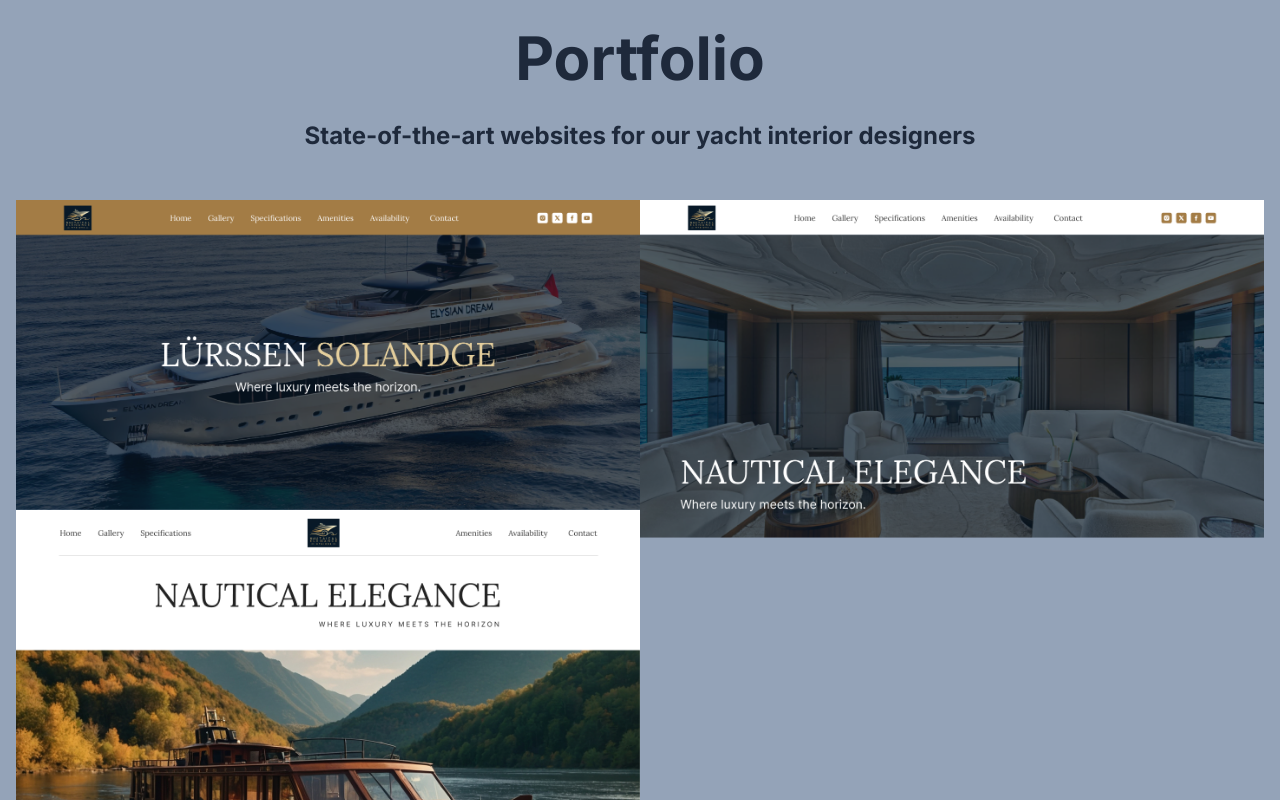
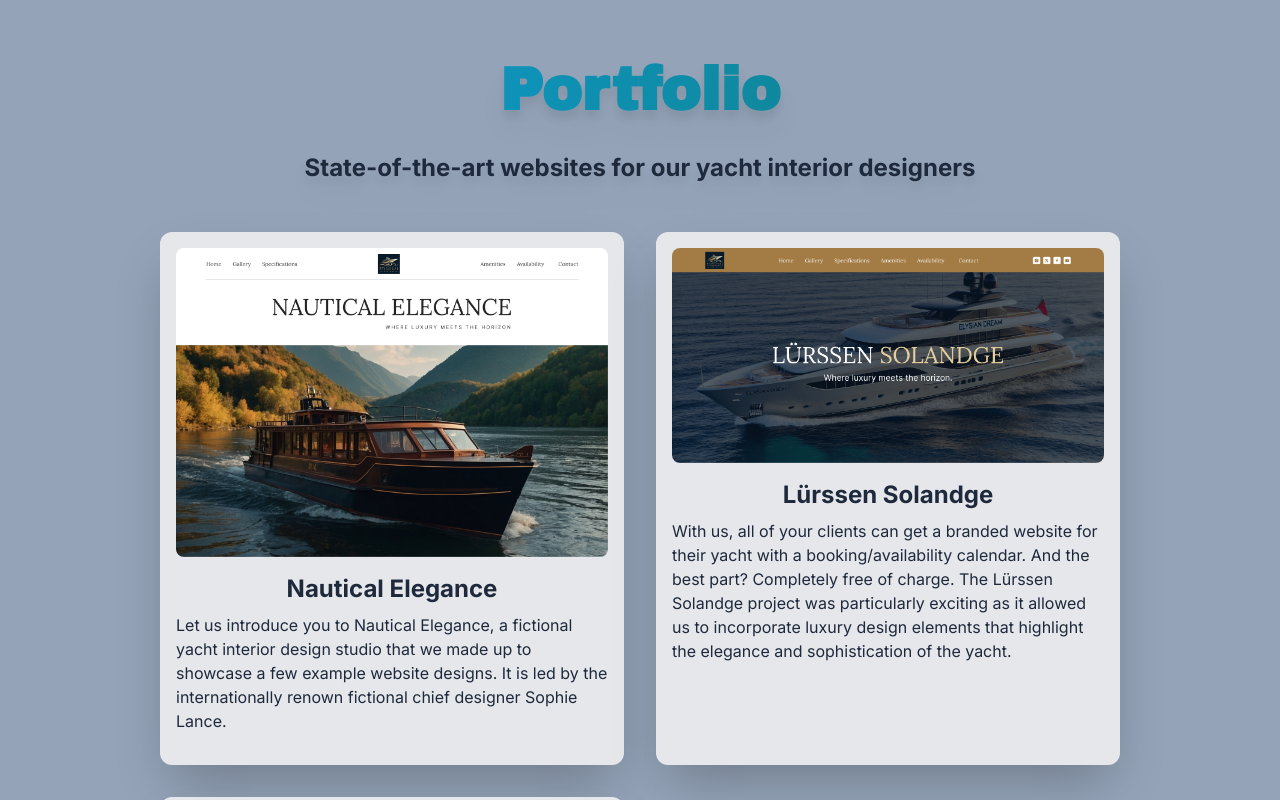
Before and after one commit to jakobnunnendorf/bluewater-interiors, a Next.js app in the folder web-app/: page / in a window 1280 px wide. Shown: the part 900-1700 px from the top of the page. Built offline with nearby package versions, Linux system fonts and the light colour scheme.

Commit message:
style(Portfolio.tsx): make nice

```diff
--- a/web-app/app/HomePageComponents/Portfolio/Card.tsx
+++ b/web-app/app/HomePageComponents/Portfolio/Card.tsx
@@ -1,10 +1,11 @@
-import React from 'react';
+import React from "react";
 import Image from "next/image";
 
-function Card({src, alt}: {src: string, alt:string}) {
+function Card({ src, alt }: { src: string; alt: string }) {
   return (
-        <figure className="relative w-full ">
+    <figure className="relative w-full">
       <Image
+        className="rounded-lg"
         sizes="100vw"
         style={{
           width: "100%",
--- a/web-app/app/HomePageComponents/Portfolio/Grid.tsx
+++ b/web-app/app/HomePageComponents/Portfolio/Grid.tsx
@@ -3,22 +3,69 @@ import Card from "@/app/HomePageComponents/Portfolio/Card";
 
 function Grid() {
   return (
-    <div className="flex h-full w-full px-4 py-12">
-      <div className="h-fit w-1/2">
-        <Card
-          src="/portfolio/pf1.png"
-          alt="Website of the Lürssen Solandge luxury yacht"
+    <div className="grid h-fit w-fit grid-rows-3 gap-8 px-6 py-12 md:grid-cols-2 md:grid-rows-none md:px-40">
+      {articles.map((article, index) => (
+        <Article
+          key={index}
+          src={article.src}
+          alt={article.alt}
+          title={article.title}
+          description={article.description}
         />
-        <Card
-          src="/portfolio/pf3.png"
-          alt="Second version of the Nautical Elegance website"
-        />
-      </div>
-      <div className="h-fit w-1/2">
-        <Card src="/portfolio/pf2.png" alt="Nautical Elegance website" />
-      </div>
+      ))}
     </div>
   );
 }
 
 export default Grid;
+
+const articles = [
+  {
+    src: "/portfolio/pf3.png",
+    alt: "Second version of the Nautical Elegance website",
+    title: "Nautical Elegance",
+    description: `Let us introduce you to Nautical Elegance, a fictional yacht interior
+        design studio that we made up to showcase a few example website
+        designs. It is led by the internationally renown fictional chief
+        designer Sophie Lance.`,
+  },
+  {
+    src: "/portfolio/pf1.png",
+    alt: "Website of the Lürssen Solandge luxury yacht",
+    title: "Lürssen Solandge",
+    description: `With us, all of your clients can get a branded website for their yacht
+      with a booking/availability calendar. And the best part? Completely
+      free of charge. The Lürssen Solandge project was particularly exciting as
+      it allowed us to incorporate luxury design elements that highlight the
+      elegance and sophistication of the yacht.`,
+  },
+  {
+    src: "/portfolio/pf2.png",
+    alt: "Nautical Elegance website",
+    title: "Nautical Elegance v2",
+    description: `This is the second version of Nautical Elegance, an upgraded and more refined
+      design to better represent the prestigious yacht interior design studio. The project involved
+      a complete overhaul of the user interface to enhance usability and aesthetic appeal.
+      `,
+  },
+];
+
+function Article({
+  src,
+  alt,
+  title,
+  description,
+}: {
+  src: string;
+  alt: string;
+  title: string;
+  description: string;
+}) {
+  return (
+    <article className="h-full rounded-xl bg-gray-200 p-4 shadow-2xl">
+      <Card src={src} alt={alt} />
+      <h3 className="p-4 pb-2 text-center text-2xl font-bold">{title}</h3>
+      <p className="pb-4">{description}</p>
+    </article>
+  );
+}
--- a/web-app/app/HomePageComponents/Portfolio/Portfolio.tsx
+++ b/web-app/app/HomePageComponents/Portfolio/Portfolio.tsx
@@ -1,18 +1,22 @@
-import React from 'react';
-import Image from "next/image";
+import React from "react";
 import Grid from "@/app/HomePageComponents/Portfolio/Grid";
-
+import BookCall from "@/app/LayoutComponents/Hero/BookCall";
 
 function Portfolio() {
-    return (
-        <div className="bg-slate-400 h-fit relative w-full  text-slate-800">
-            <h2 className="text-6xl text-center font-bold pt-32">Portfolio</h2>
-            <h3 className="text-2xl text-center font-bold pt-8">
-                State-of-the-art websites for our yacht interior designers
-            </h3>
-            <Grid/>
-        </div>
-    );
+  return (
+    <div className="relative h-fit w-full bg-slate-400 py-24 text-slate-800">
+      <h2 className="bg-gradient-to-r from-sky-500 to-teal-700 bg-clip-text text-center font-fat text-6xl font-bold text-transparent drop-shadow-xl md:pt-16">
+        Portfolio
+      </h2>
+      <h3 className="px-4 pt-4 text-center text-2xl font-bold drop-shadow-xl md:px-0 md:pt-8">
+        State-of-the-art websites for our yacht interior designers
+      </h3>
+      <Grid />
+      <div className="mx-auto w-fit">
+        <BookCall color="blue-800" />
+      </div>
+    </div>
+  );
 }
 
 export default Portfolio;
```
Lines whose indentation alone changed are shown as unchanged.
